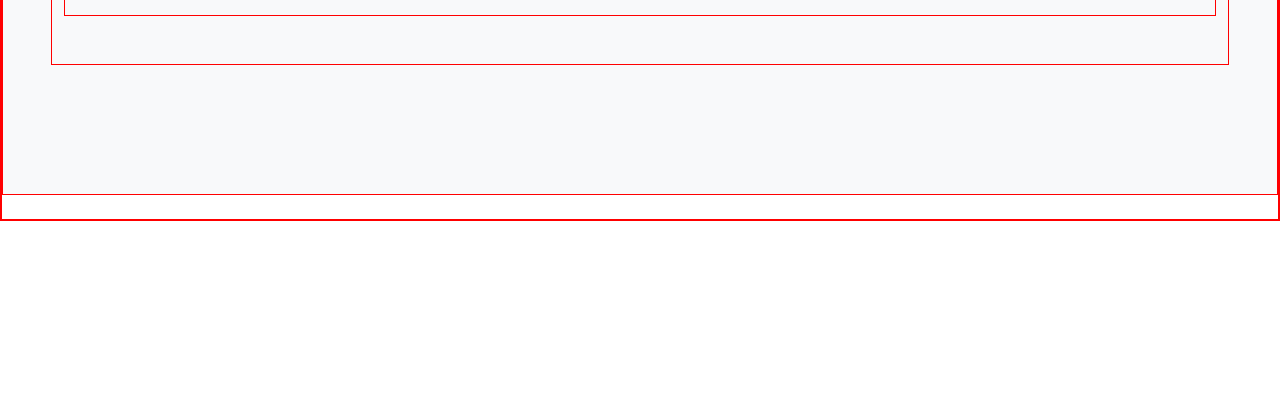
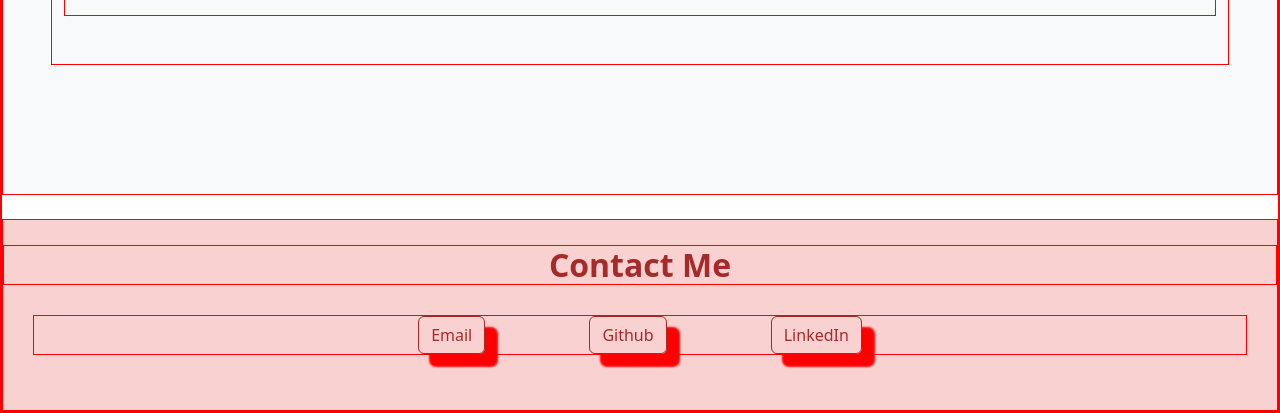
Before and after one commit to yvonne0711/yvonnes-bootstrap-portfolio, a plain HTML site: page index.html in a window 1280 px wide. Shown: the part 646-1059 px from the top of the page. Before the commit the page ends 867 px from the top, so only its background shows below. Drawn offline with nearby package versions, Linux system fonts and the light colour scheme.

Commit message:
Footer added and styling added with buttons on ways to contact me with the links working

```diff
--- a/assets/css/style.css
+++ b/assets/css/style.css
@@ -18,6 +18,7 @@
     padding-left: 100px;
     margin-left: 0;
     font-weight: 900;
+    color: brown;
 }
 
 /* nav bar buttons to the right */
@@ -29,6 +30,7 @@
 /* each element within the nav bar buttons */
 #mainNav .navbar-nav .nav-link {
     margin-right: 15px;
+    color: brown;
 }
 
 /* button styling */
@@ -41,8 +43,8 @@
 /* hover */
 #mainNav a:hover,
 #mainNav a:focus:hover {
-    color: purple;
-    font-weight: bold;
+    color: purple !important;
+    font-weight: 900;
 }
 
 /* jumbotron/hero */
@@ -113,3 +115,35 @@
     color: purple;
     font-weight: bold;
 }
+
+/* footer */
+footer {
+    padding: 25px 0;
+    text-align: center;
+    background-color: rgb(250, 209, 209);
+    color: brown;
+}
+
+/* the group of buttons */
+.footer-btns {
+    margin: 30px;
+}
+
+/* spacing between the buttons themselves */
+.footer-btns a {
+    margin: 0px 50px;
+}
+
+/* styling of button */
+.btn-contact {
+    color: brown;
+    border-color: brown;
+    box-shadow: 12px 12px 2px 1px red;
+}
+
+.footer-btns a:hover,
+.footer-btns a:focus:hover {
+    color: white;
+    background-color: purple;
+    border-color: rgb(70, 7, 70);
+}
--- a/index.html
+++ b/index.html
@@ -47,6 +47,15 @@
         </div>
     </div>
 
+    <!-- footer -->
+    <footer id="contact">
+      <h2 class="fw-bold">Contact Me</h2>
+      <div class="footer-btns">
+        <a href="mailto: yvonnewong1107@gmail.com" class="btn btn-outline-primary btn-contact" target="_blank">Email</a>
+        <a href="https://github.com/yvonne0711" class="btn btn-outline-primary btn-contact" target="_blank">Github</a>
+        <a href="https://www.linkedin.com/in/yvonnewong1107/" class="btn btn-outline-primary btn-contact" target="_blank">LinkedIn</a>
+      </div>
+    </footer>
     <!-- bootstrap js -->
     <script src="https://cdn.jsdelivr.net/npm/@popperjs/core@2.11.7/dist/umd/popper.min.js" integrity="sha384-zYPOMqeu1DAVkHiLqWBUTcbYfZ8osu1Nd6Z89ify25QV9guujx43ITvfi12/QExE" crossorigin="anonymous"></script>
     <script src="https://cdn.jsdelivr.net/npm/bootstrap@5.3.0-alpha3/dist/js/bootstrap.min.js" integrity="sha384-Y4oOpwW3duJdCWv5ly8SCFYWqFDsfob/3GkgExXKV4idmbt98QcxXYs9UoXAB7BZ" crossorigin="anonymous"></script>
```
